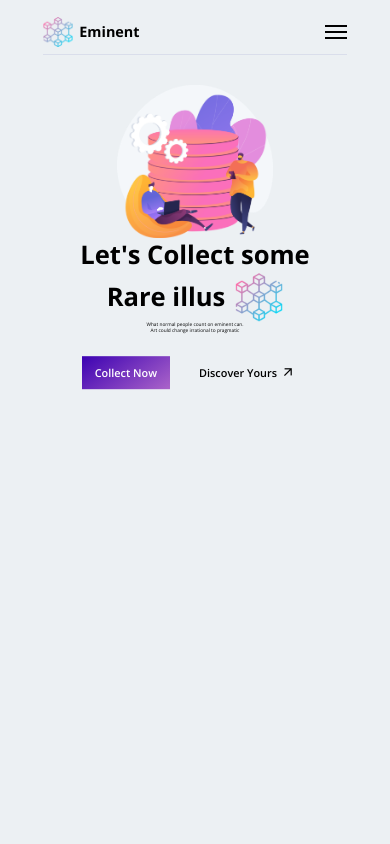
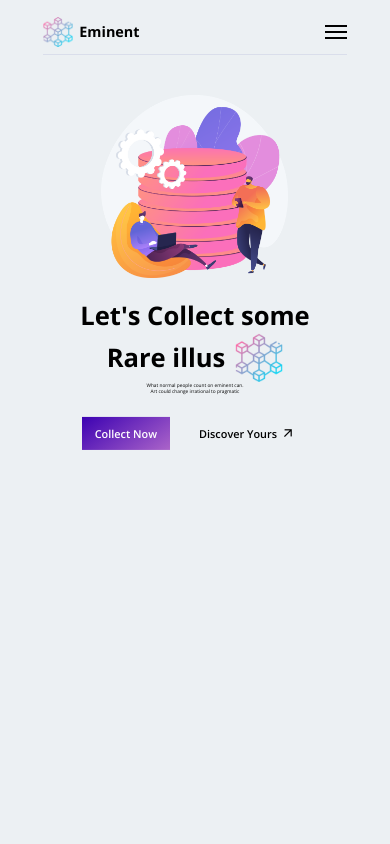
Before and after one commit to Eminent-michael/Eminent-NFT, a plain HTML site: page index.html in a window 390 px wide. Shown: the top 844 px of the page. Drawn offline with nearby package versions, Linux system fonts and the light colour scheme.

Commit message:
first-commit

```diff
--- a/css/style.css
+++ b/css/style.css
@@ -168,7 +168,7 @@ hr {
 .main-hero {
     background-image: url("../images/nfts/background.png");
     background-repeat: no-repeat;
-    background-size: clamp(40vw, 5rem, 10rem);
+    background-size: clamp(48vw, 5rem, 10rem);
     background-position: right;
     height: 90vh;
     overflow-x: hidden;
@@ -1126,7 +1126,7 @@ footer .social-links a {
 
 @media screen and (max-width:495px) {
     .main-hero {
-        background-position: 50% 30px;
+        background-position: 50% 40px;
     }
 
     .sub-title p {
@@ -1136,7 +1136,7 @@ footer .social-links a {
 
     .main-contents {
         align-items: center;
-        transform: translate(0, 120%)
+        transform: translate(0, 160%)
     }
 
     .past-trend {
```
